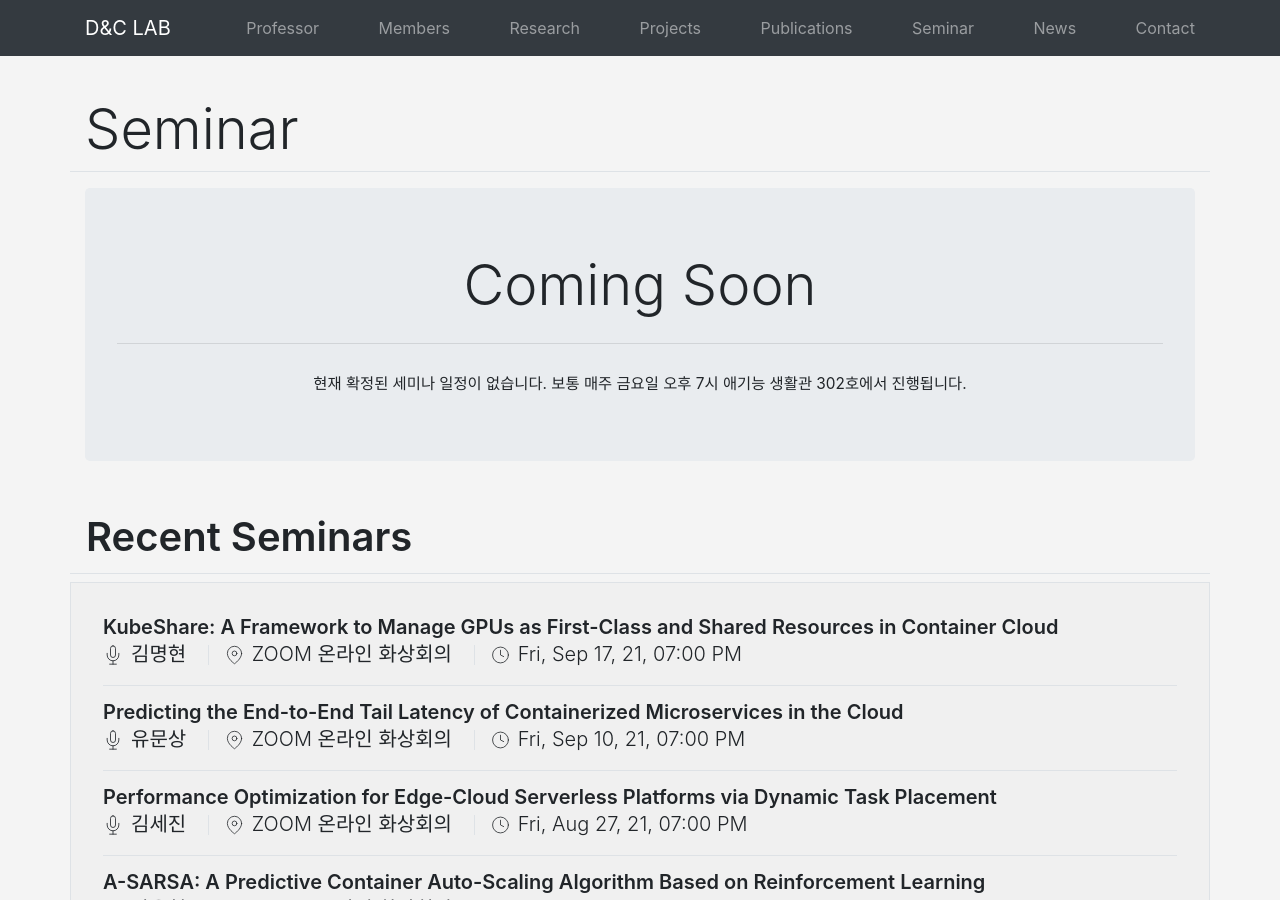
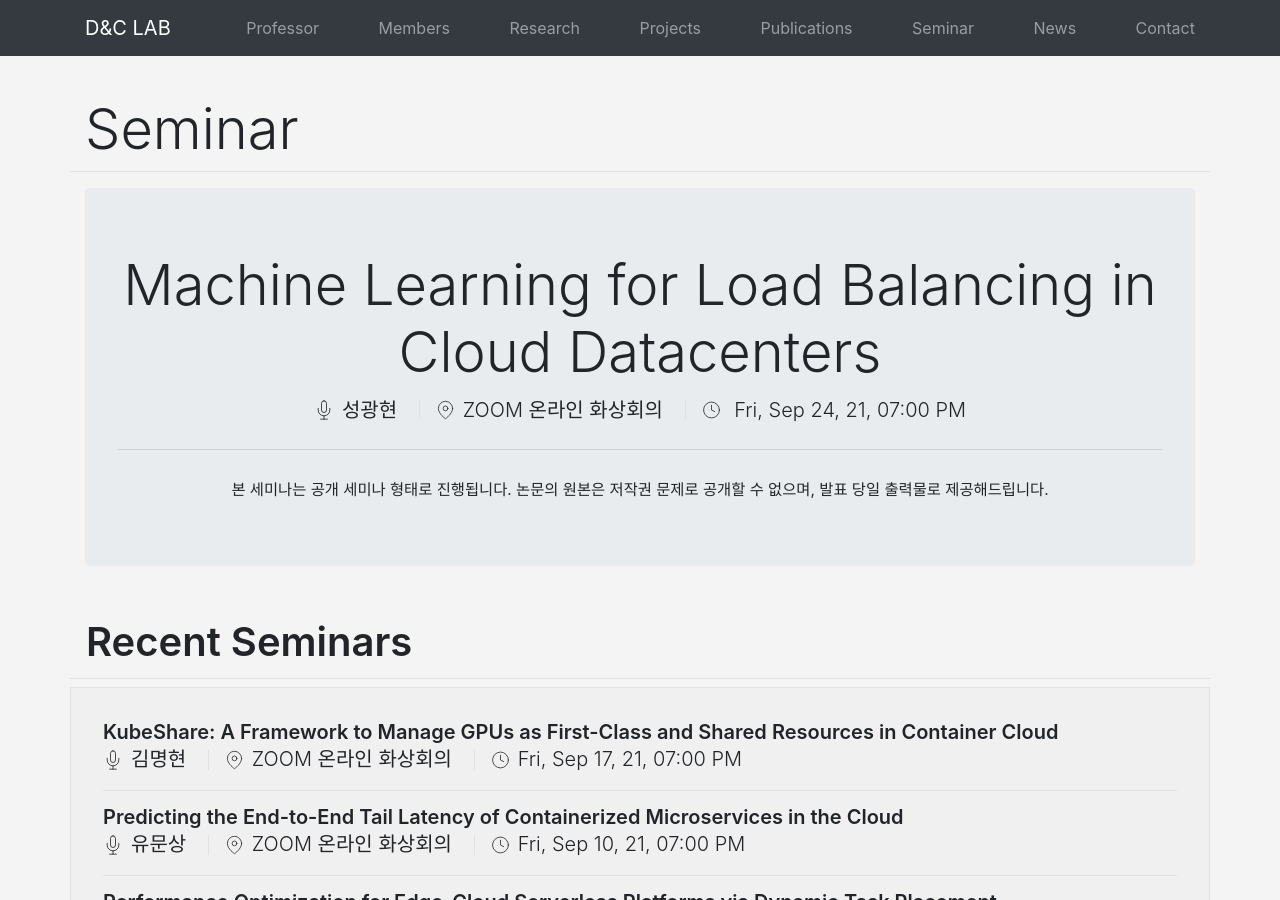
Before and after one commit to KU-Cloud/ku-cloud.github.io, a Jekyll site: the page built from seminar.html, in a window 1280 px wide and 900 px high. Built offline with Jekyll 4.4.1, drawn with Linux system fonts in a browser that asks for light colours.

Commit message:
Update seminars.yaml

```diff
--- a/_data/seminars.yaml
+++ b/_data/seminars.yaml
@@ -759,3 +759,7 @@
   speacker: 김명현
   date: 2021-09-17T19:00:00.000+0900
   location: ZOOM 온라인 화상회의
+- title: 'Machine Learning for Load Balancing in Cloud Datacenters'
+  speacker: 성광현
+  date: 2021-09-24T19:00:00.000+0900
+  location: ZOOM 온라인 화상회의
```
